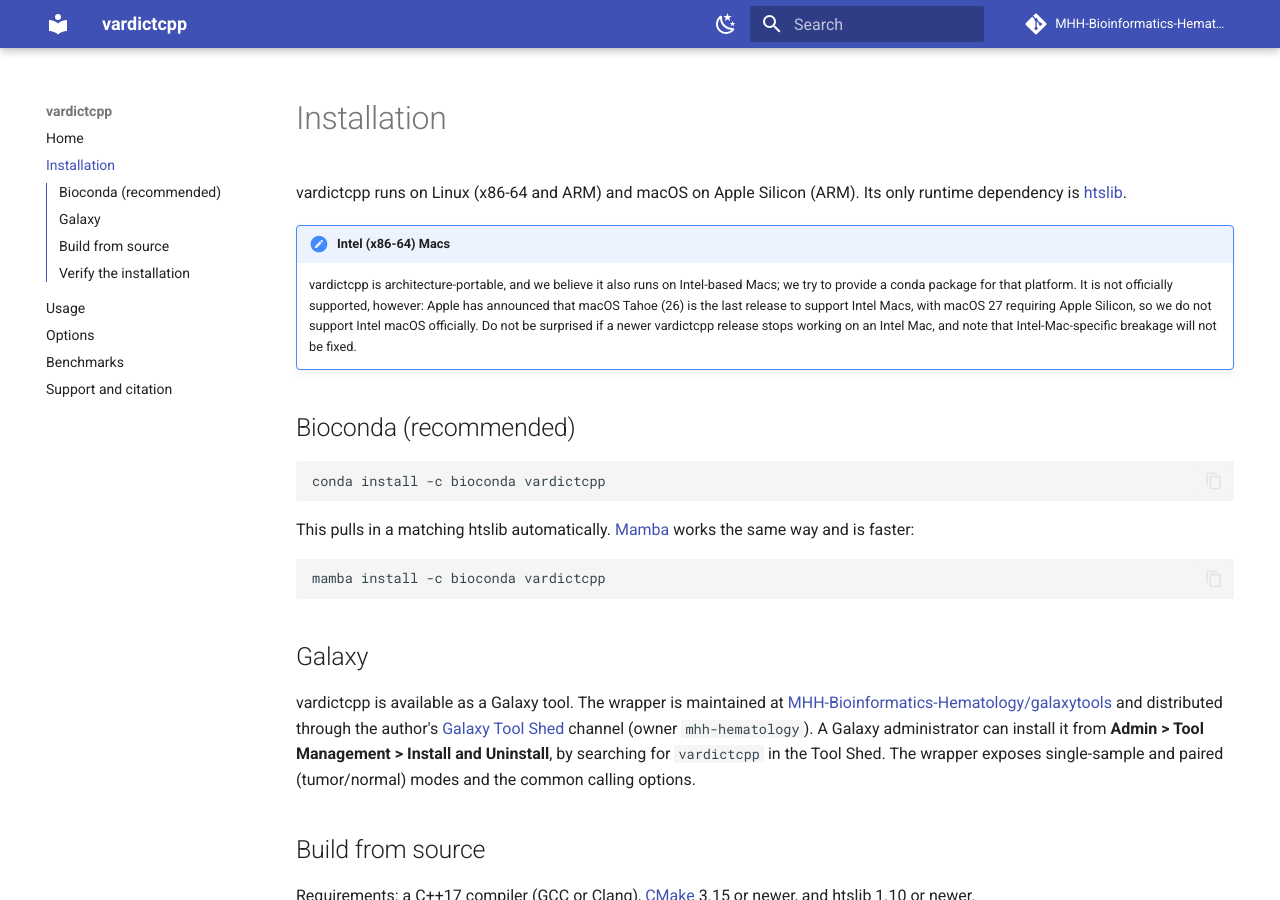
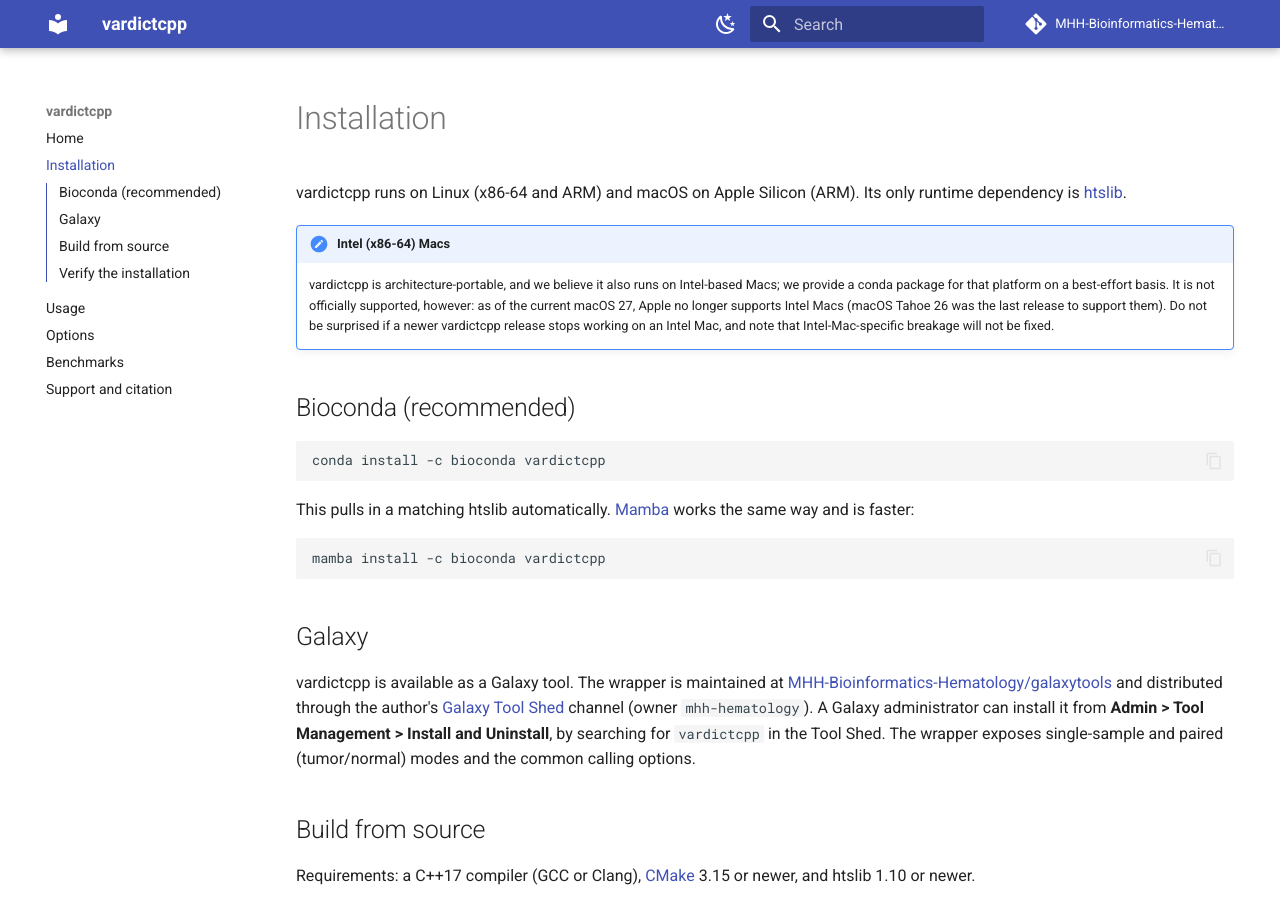
Before and after one commit to MHH-Bioinformatics-Hematology/vardictcpp, an MkDocs documentation site: the page built from docs/installation.md, in a window 1280 px wide and 900 px high. Built offline with MkDocs 1.6.1 and Material for MkDocs 9.7.7, drawn with Linux system fonts in a browser that asks for light colours; comment, search, counter and statistics services are not loaded.

Commit message:
docs: Intel macOS wording - Apple dropped Intel as of the current macOS 27
macOS 27 is now released and is Apple Silicon only (Tahoe 26 was the last to
support Intel). Simplify the docs and README wording accordingly.

Co-Authored-By: Claude Opus 4.8 <noreply@anthropic.com>

```diff
--- a/docs/installation.md
+++ b/docs/installation.md
@@ -4,12 +4,11 @@ vardictcpp runs on Linux (x86-64 and ARM) and macOS on Apple Silicon (ARM). Its
 dependency is [htslib](https://github.com/samtools/htslib).
 
 !!! note "Intel (x86-64) Macs"
-    vardictcpp is architecture-portable, and we believe it also runs on Intel-based Macs; we try to
-    provide a conda package for that platform. It is not officially supported, however: Apple has
-    announced that macOS Tahoe (26) is the last release to support Intel Macs, with macOS 27 requiring
-    Apple Silicon, so we do not support Intel macOS officially. Do not be surprised if a newer
-    vardictcpp release stops working on an Intel Mac, and note that Intel-Mac-specific breakage will
-    not be fixed.
+    vardictcpp is architecture-portable, and we believe it also runs on Intel-based Macs; we provide a
+    conda package for that platform on a best-effort basis. It is not officially supported, however: as
+    of the current macOS 27, Apple no longer supports Intel Macs (macOS Tahoe 26 was the last release
+    to support them). Do not be surprised if a newer vardictcpp release stops working on an Intel Mac,
+    and note that Intel-Mac-specific breakage will not be fixed.
 
 ## Bioconda (recommended)
 
```
Also changed, not shown: README.md (+3 -3 lines).
